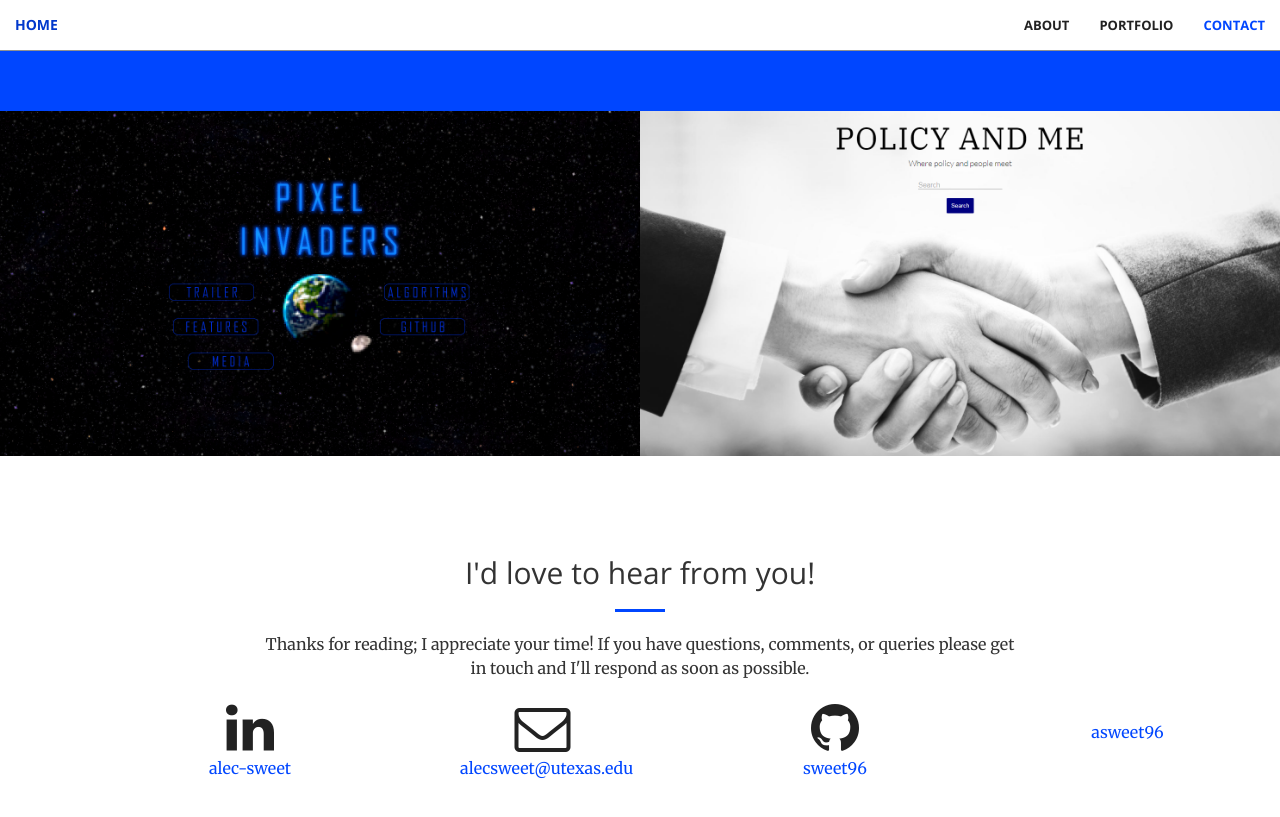
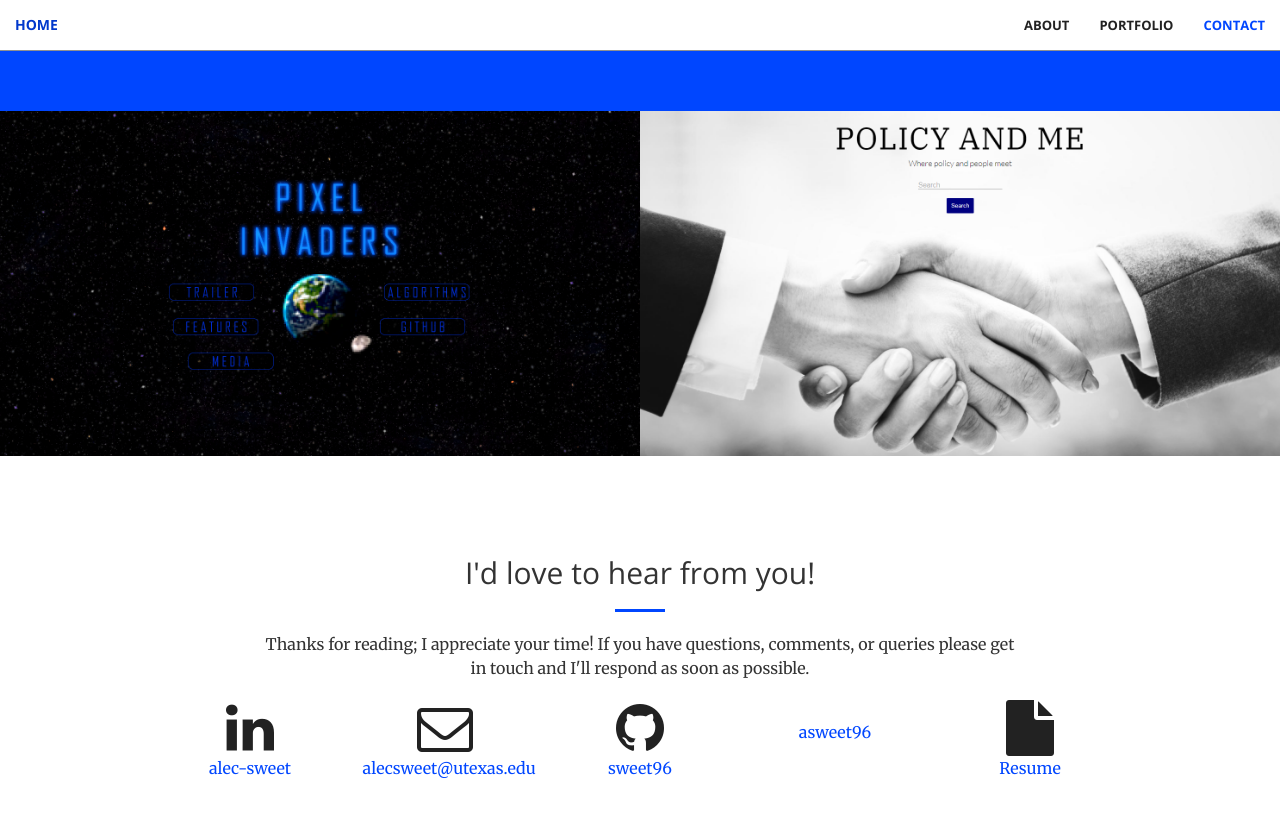
Before and after one commit to AlecSweet/AlecSweet.github.io, a Jekyll site: the page built from index.html, in a window 1280 px wide and 900 px high, scrolled down 1254 px. Shown: the top 817 px of the window. Built offline with Jekyll 4.4.1, drawn with Linux system fonts in a browser that asks for light colours.

Commit message:
Update contact.html

```diff
--- a/_includes/contact.html
+++ b/_includes/contact.html
@@ -12,24 +12,30 @@
                     <p>{{ site.twitter_username }}</p>
                 </a>
             </div>
-            <div class="col-lg-2 col-lg-offset-1 text-center">
+            <div class="col-lg-2 col-lg-offset-0 text-center">
                 <a href="mailto:{{ site.email }}">
                 <i class="fa fa-envelope-o fa-3x wow bounceIn" data-wow-delay=".1s"></i>
                     <p>{{ site.email }}</p>
                 </a>
             </div>
-            <div class="col-lg-2 col-lg-offset-1 text-center">
+            <div class="col-lg-2 col-lg-offset-0 text-center">
                 <a href="https://github.com/{{ site.github_username }}">
                 <i class="fa fa-github fa-3x wow bounceIn" data-wow-delay=".1s"></i>
                     <p>{{ site.github_username }}</p>
                 </a>
             </div>
-            <div class="col-lg-2 col-lg-offset-1 text-center">
+            <div class="col-lg-2 col-lg-offset-0 text-center">
                 <a href="https://gitlab.com/asweet96">
                 <i class="fa fa-gitlab fa-3x wow bounceIn" data-wow-delay=".1s"></i>
                     <p>asweet96</p>
                 </a>
             </div>
+            <div class="col-lg-2 col-lg-offset-0 text-center">
+                <a href="resume.pdf">
+                <i class="fa fa-file fa-3x wow bounceIn" data-wow-delay=".1s"></i>
+                    <p>Resume</p>
+                </a>
+            </div>
         </div>
     </div>
 </section>
```
